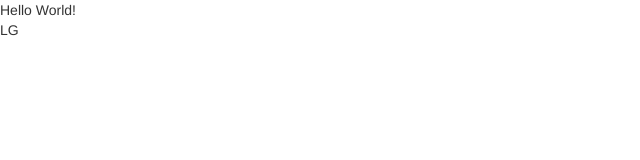
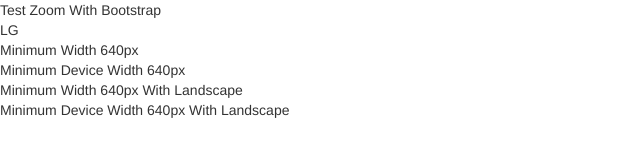
Before and after one commit to rakesh-menonk/testzoomwithbootstrap, a website: page index.html in a window 1280 px wide. Shown: the whole page, without its empty margins (0-640 px from the left). Drawn offline with Linux system fonts and the light colour scheme.

Commit message:
Responsive changes

```diff
--- a/css/main.css
+++ b/css/main.css
@@ -0,0 +1,45 @@
+/*
+@-ms-viewport {
+    width: device-width;
+}
+*/
+
+.visible-MinWidth640px {
+    display: none;
+}
+
+.visible-MinDeviceWidth640px {
+    display: none;
+}
+
+.visible-MinDeviceWidth640pxWithLandscape {
+    display: none;
+}
+
+.visible-MinWidth640pxWithLandscape {
+    display: none;
+}
+
+@media screen and (min-width: 640px) {
+    .visible-MinWidth640px {
+        display: block;
+    }
+}
+
+@media screen and (min-device-width: 640px) {
+    .visible-MinDeviceWidth640px {
+        display: block;
+    }
+}
+
+@media screen and (min-device-width: 640px) and (orientation: landscape) {
+    .visible-MinDeviceWidth640pxWithLandscape {
+        display: block;
+    }
+}
+
+@media screen and (min-width: 640px) and (orientation: landscape) {
+    .visible-MinWidth640pxWithLandscape {
+        display: block;
+    }
+}
--- a/index.html
+++ b/index.html
@@ -4,7 +4,8 @@
 <head>
     <meta charset="utf-8">
     <meta http-equiv="X-UA-Compatible" content="IE=edge">
-    <meta name="viewport" content="width=device-width, initial-scale=1">
+    <meta name="viewport" content="width=device-width, initial-scale=1.0">
+    <!-- , minimum-scale=1.0, maximum-scale=1.0, user-scalable=no -->
     <!-- The above 3 meta tags *must* come first in the head; any other head content must come *after* these tags -->
     <title>Test Zoom With Bootstrap</title>
 
@@ -21,17 +22,23 @@
 </head>
 
 <body id="index" class="home">
-    Hello World!
+    Test Zoom With Bootstrap
     <div class="hidden-sm hidden-md hidden-lg">XS</div>
     <div class="hidden-xs hidden-md hidden-lg">SM</div>
     <div class="hidden-xs hidden-sm hidden-lg">MD</div>
     <div class="hidden-xs hidden-sm hidden-md">LG</div>
+    <div class="visible-MinWidth640px">Minimum Width 640px</div>
+    <div class="visible-MinDeviceWidth640px">Minimum Device Width 640px</div>
+    <div class="visible-MinWidth640pxWithLandscape">Minimum Width 640px With Landscape</div>
+    <div class="visible-MinDeviceWidth640pxWithLandscape">Minimum Device Width 640px With Landscape</div>
 
 
     <!-- jQuery (necessary for Bootstrap's JavaScript plugins) -->
     <script src="./bower_components/jquery/dist/jquery.min.js"></script>
     <!-- Include all compiled plugins (below), or include individual files as needed -->
     <script src="./bower_components/bootstrap/dist/js/bootstrap.js"></script>
+
+    <script src="./js/main.js"></script>
 </body>
 
 </html>
--- a/js/main.js
+++ b/js/main.js
@@ -1 +1,6 @@
 console.log('main.js');
+$(window).resize(function() {
+    console.log('Window Resize width,height=', $(window).width(), ',', $(window).height());
+    console.log('Window Resize innerWidth,innerHeight', $(window).innerWidth(), ',', $(window).innerHeight());
+    console.log('Window Resize outerWidth,outerHeight', $(window).outerWidth(), ',', $(window).outerHeight());
+});
```
